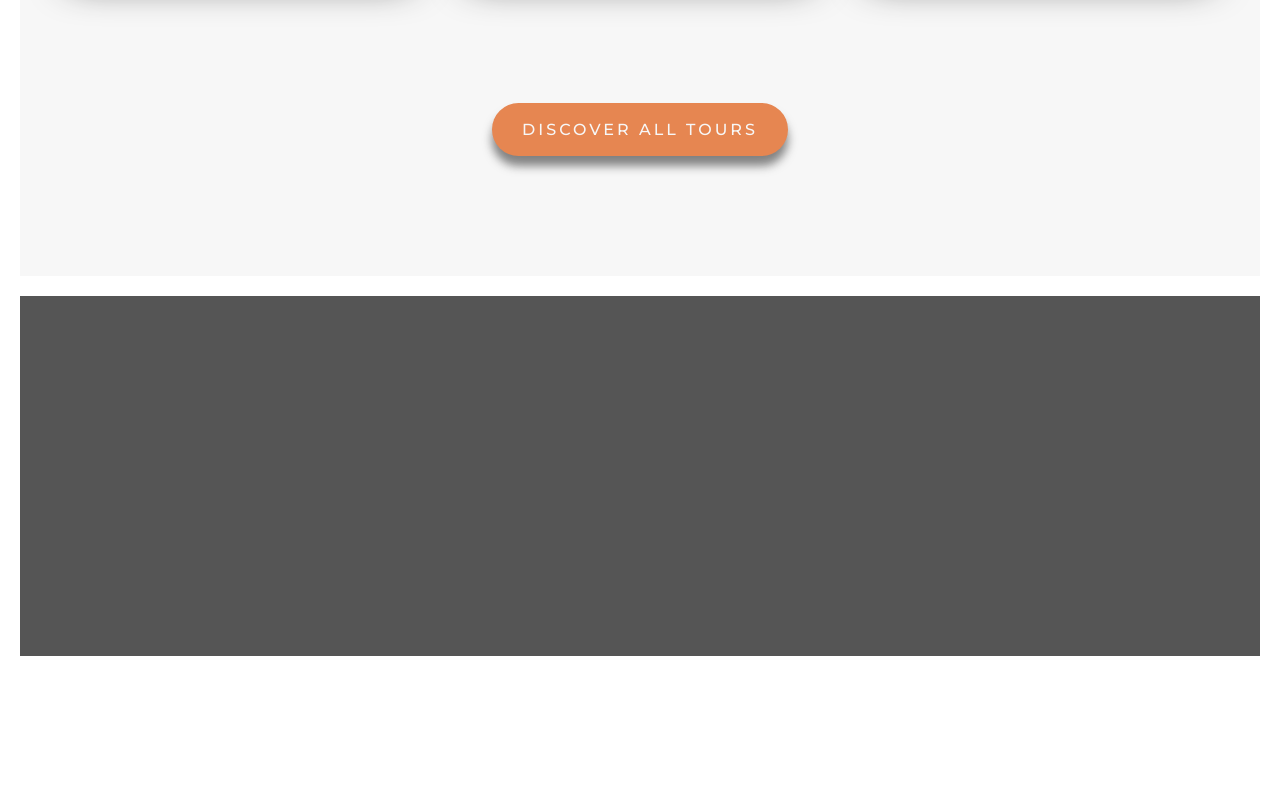
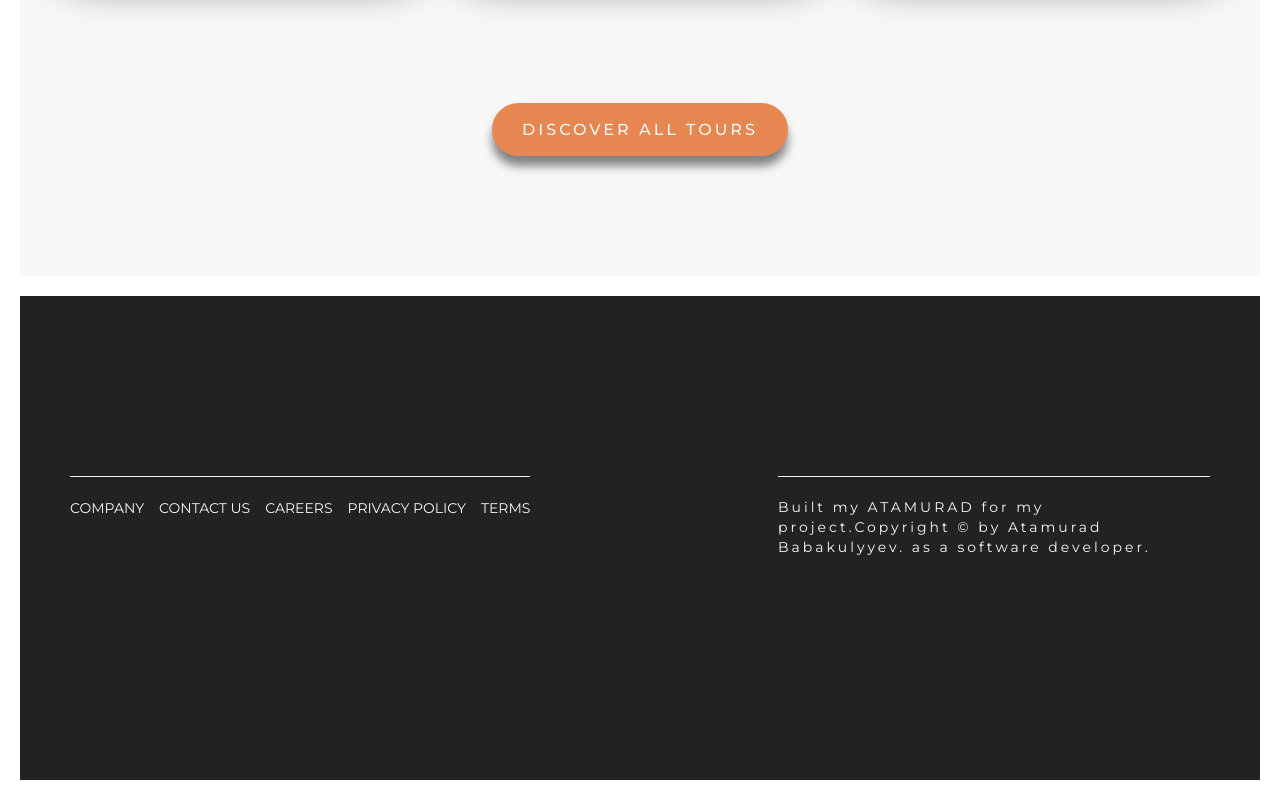
Before and after one commit to Atash3000/Safari-desert-app, a React (Create React App) app: page / in a window 1280 px wide. Shown: the part 3154-3954 px from the top of the page. Before the commit the page ends 3830 px from the top, so only its background shows below. Built offline with nearby package versions, Linux system fonts and the light colour scheme.

Commit message:
footer completed

```diff
--- a/src/components/Footer/Footer.js
+++ b/src/components/Footer/Footer.js
@@ -6,7 +6,24 @@ import './Footer.scss';
 function Footer() {
   return (
     <footer className="footer">
-
+      <div class="row">
+        <div class="col-1-of-2">
+          <div class="footer__navigation">
+            <ul class="footer-list">
+              <li class="footer__item"><a href="#" class="footer__link">Company</a></li>
+              <li class="footer__item"><a href="#" class="footer__link">Contact us</a></li>
+              <li class="footer__item"><a href="#" class="footer__link">Careers</a></li>
+              <li class="footer__item"><a href="#" class="footer__link">privacy policy</a></li>
+              <li class="footer__item"><a href="#" class="footer__link">terms</a></li>
+            </ul>
+          </div>
+        </div>
+          <div class="col-1-of-2">
+            <p class="footer__copyright">
+              Built my <a href="#" class="footer__link">Atamurad</a> for my project.Copyright &copy; by Atamurad Babakulyyev. as a software developer.
+            </p>
+          </div>
+        </div>
     </footer>
   )
 }
--- a/src/components/Footer/Footer.scss
+++ b/src/components/Footer/Footer.scss
@@ -2,7 +2,61 @@
 
 
 .footer{
-  background-color: $color-black-light;
+  background-color: $color-black;
   padding:18rem 0;
   font-size:1.4rem;
+
+
+  &__navigation{
+    border-top:1px solid $color-white;
+    padding-top:2rem;
+    display:inline-block;
+
+  }
+
+  &__list{
+
+
+  }
+
+  &__item{
+    list-style: none;
+    display:inline-block;
+    &:not(:last-child){
+      margin-right:1.5rem;
+    }
+  }
+
+  &__link{
+    &:link,
+    &:visited{
+      text-decoration:none;
+      color:$color-white;
+      text-transform: uppercase;
+      display:inline-block;
+      transition: all .2s;
+      background-color: $color-black;
+
+    }
+
+    &:hover,
+    &:active{
+      color:$color-desert-light;
+      box-shadow: 0 1rem 2rem rgba($color-black,0.6);
+      transform: scale(1.2);
+    }
+
+
+  }
+
+  &__copyright{
+    color:$color-white;
+    border-top:1px solid $color-white;
+    padding-top:2rem;
+    //display: inline-block;
+    width:80%;
+    float:right;
+    letter-spacing:3px;
+    line-height: 2rem;
+  }
 }
```
